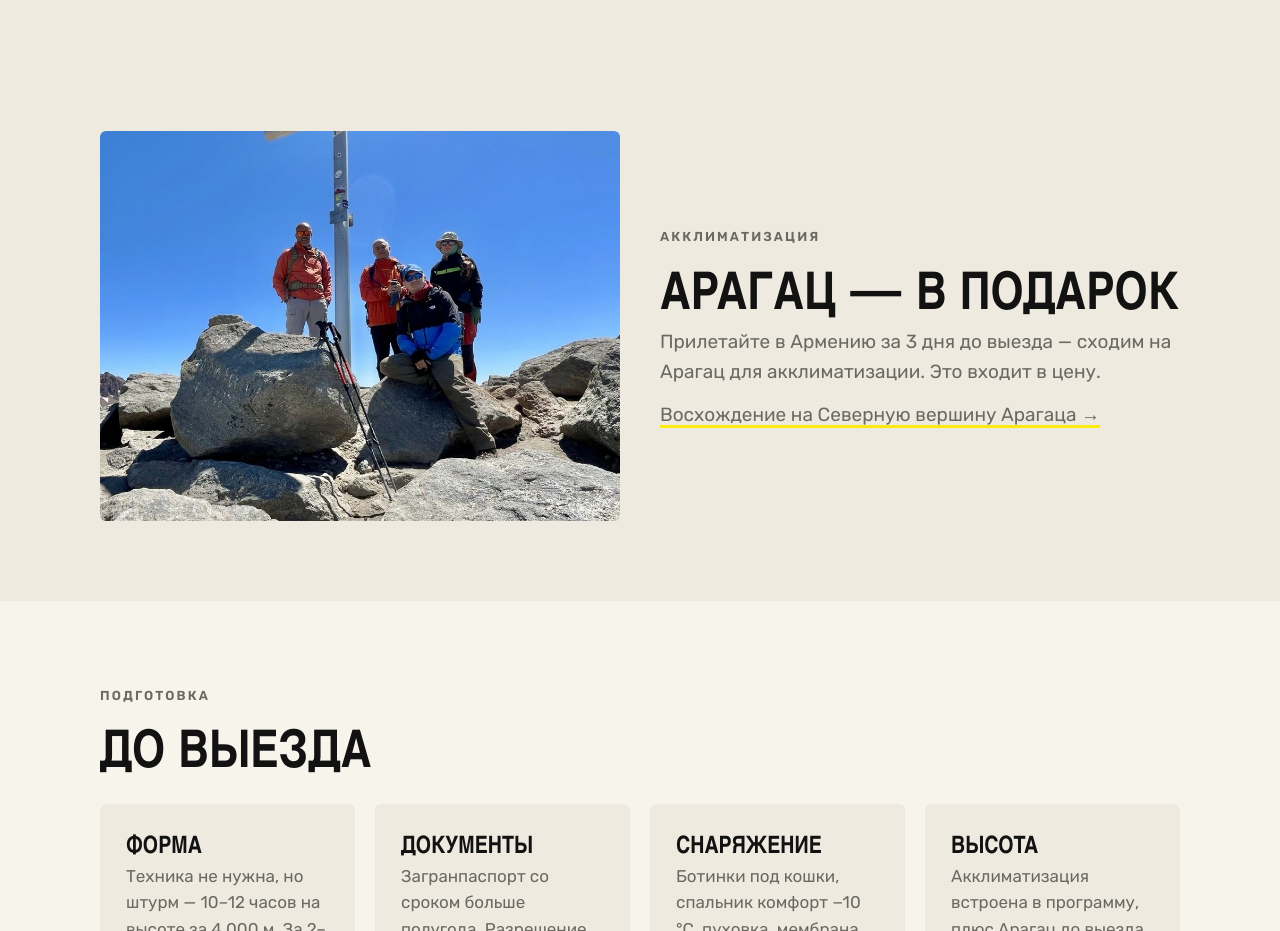
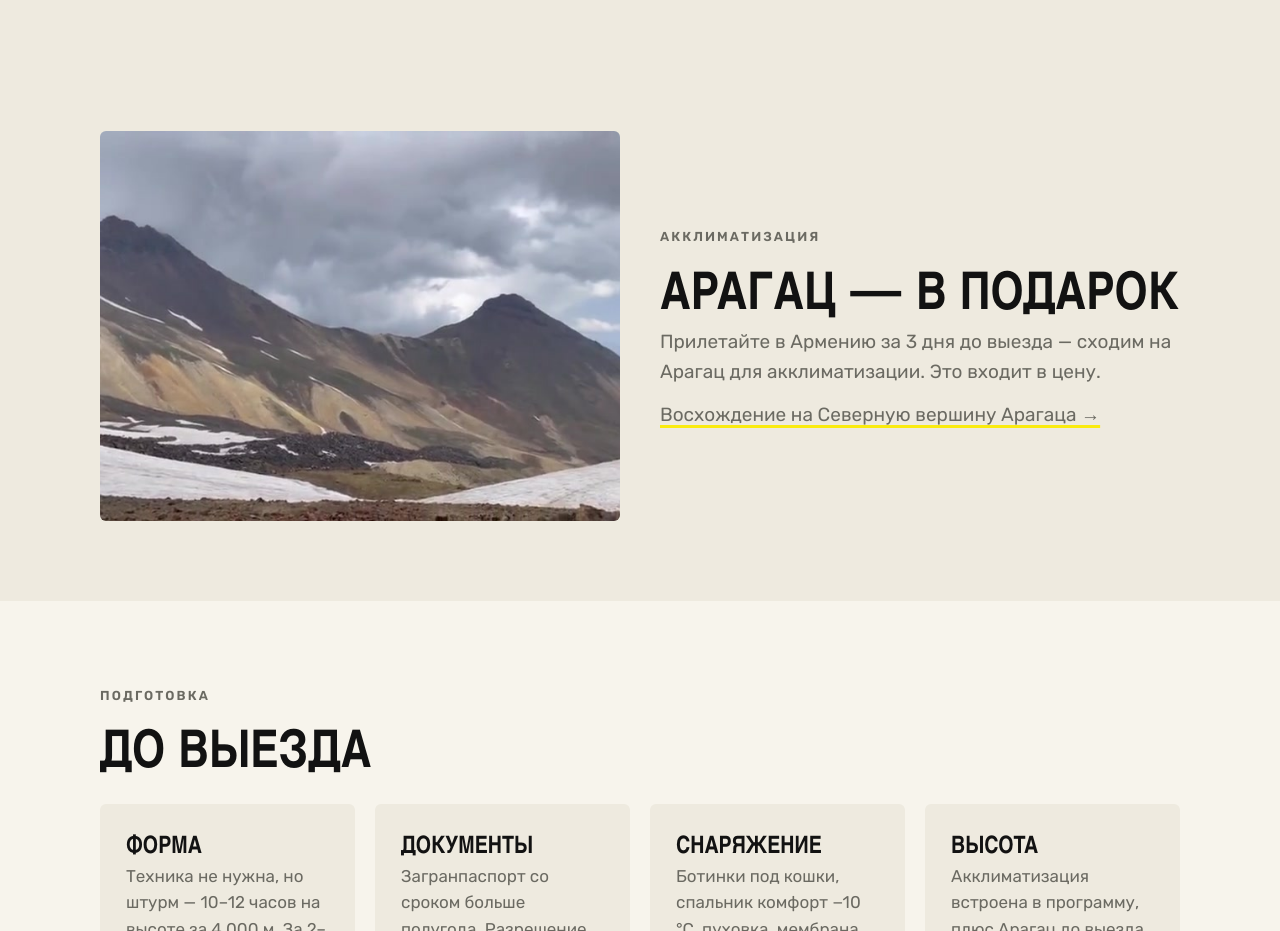
Before and after one commit to scmam-rgb/white-irbis, a plain HTML site: page ararat/index.html in a window 1280 px wide. Shown: the part 3180-4111 px from the top of the page. Drawn offline with nearby package versions, Linux system fonts and the light colour scheme.

Commit message:
Ararat: mountain photo in 'Aragats on us'
Co-Authored-By: Claude Opus 5.5 <noreply@anthropic.com>
Claude-Session: https://claude.ai/code/session_01UELaXKaEtKLHJMR8bpMREh

```diff
--- a/ararat/index.html
+++ b/ararat/index.html
@@ -294,7 +294,7 @@ details p{margin-top:10px;color:var(--muted);max-width:62ch}
 </div></section>
 
 <section class="next" id="aragats"><div class="wrap">
-  <figure style="margin:0"><img src="img/summit.jpg" alt="Группа White Irbis на вершине Арагаца" loading="lazy"></figure>
+  <figure style="margin:0"><img src="img/aragats_peaks.jpg" alt="Вершины Арагаца над снежником" loading="lazy" style="aspect-ratio:4/3"></figure>
   <div>
     <span class="eyebrow"><span lang="ru">Акклиматизация</span><span lang="en">Acclimatisation</span><span lang="hy">Կլիմայավարժում</span></span>
     <h2 class="h2"><span lang="ru">Арагац — в подарок</span><span lang="en">Aragats on us</span><span lang="hy">Արագածը՝ նվեր</span></h2>
```
Also changed, not shown: tools/newtours/ararat_body.html (+1 -1 lines), ararat/img/aragats_peaks.jpg (added), ararat/img/summit.jpg (deleted).
